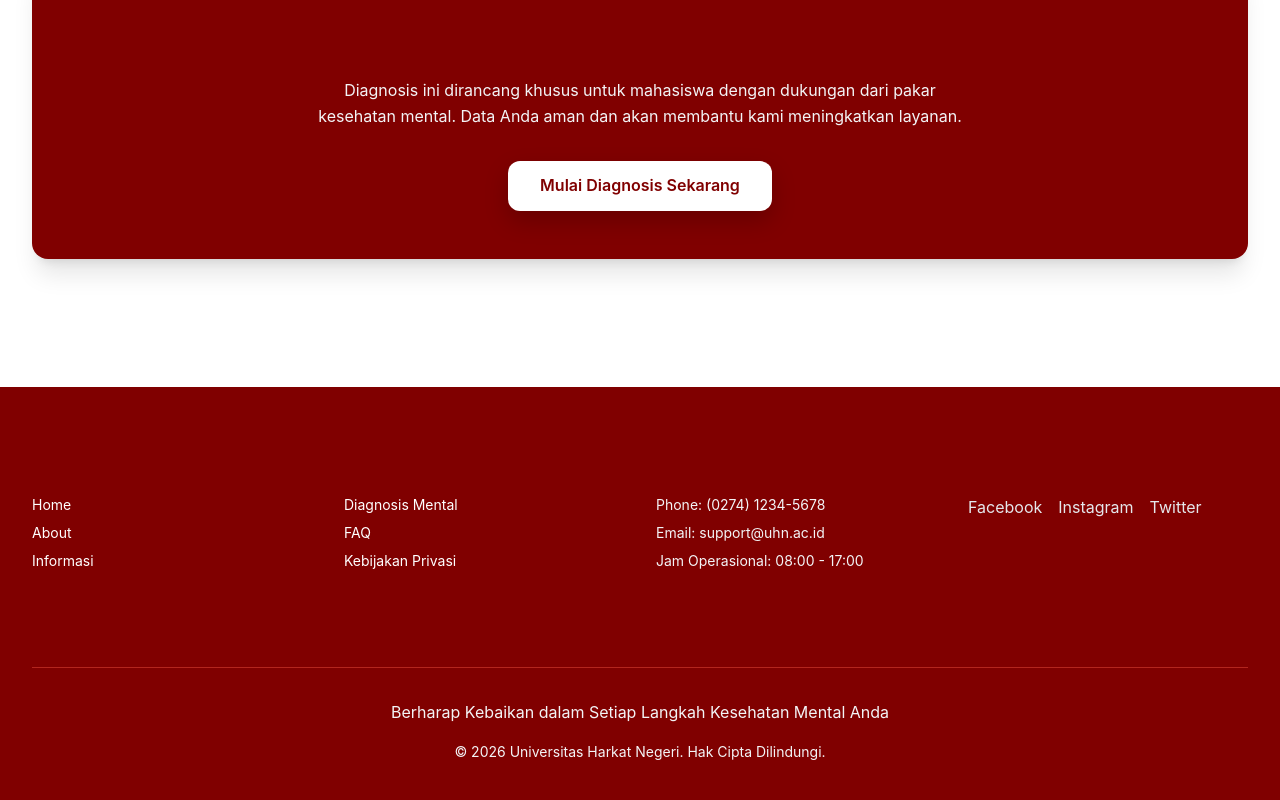
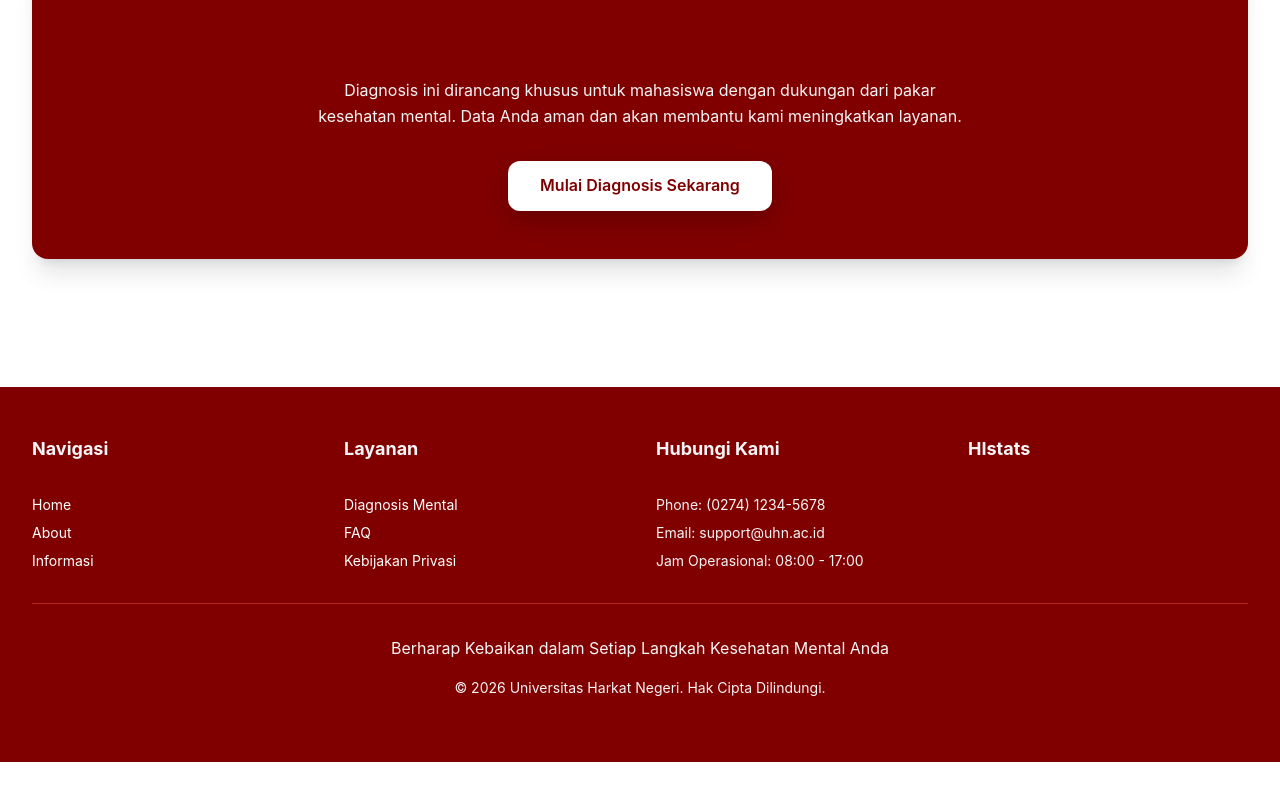
Before and after one commit to Tamaaa21/expert-system-mental-health, a Next.js app: page / in a window 1280 px wide. Shown: the part 1453-2253 px from the top of the page. After the commit the page ends 2215 px from the top, so only its background shows below. Built offline with nearby package versions, Linux system fonts and the light colour scheme.

Commit message:
update footer

```diff
--- a/app/globals.css
+++ b/app/globals.css
@@ -101,10 +101,7 @@ a {
   transition: color 0.3s ease;
 }
 
-a:hover {
-  color: var(--color-maroon);
-  text-decoration: underline;
-}
+
 
 /* ===========================
    Buttons
@@ -127,21 +124,9 @@ a:hover {
   color: var(--color-white);
 }
 
-.btn-primary:hover {
-  background-color: var(--color-maroon-dark);
-  transform: translateY(-2px);
-  box-shadow: 0 4px 12px rgba(128, 0, 0, 0.3);
-}
-
 .btn-secondary {
   background-color: var(--color-red-primary);
   color: var(--color-white);
-}
-
-.btn-secondary:hover {
-  background-color: var(--color-red-bright);
-  transform: translateY(-2px);
-  box-shadow: 0 4px 12px rgba(196, 30, 58, 0.3);
 }
 
 .btn-outline {
@@ -150,20 +135,10 @@ a:hover {
   border: 2px solid var(--color-maroon);
 }
 
-.btn-outline:hover {
-  background-color: var(--color-maroon);
-  color: var(--color-white);
-}
-
 .btn-light {
   background-color: var(--color-off-white);
   color: var(--color-maroon);
   border: 1px solid var(--color-light-gray);
-}
-
-.btn-light:hover {
-  background-color: var(--color-light-gray);
-  border-color: var(--color-maroon);
 }
 
 .btn:disabled {
--- a/components/Footer.tsx
+++ b/components/Footer.tsx
@@ -9,47 +9,47 @@ export function Footer() {
       <div className="max-w-7xl mx-auto px-4 sm:px-6 lg:px-8">
         <div className="grid grid-cols-1 md:grid-cols-4 gap-8 mb-8">
           <div>
-            <h4 className="font-bold text-lg mb-4">Navigasi</h4>
+            <h4 className="font-bold text-lg mb-4  text-gray-100">Navigasi</h4>
             <ul className="space-y-2 text-gray-100 text-sm">
               <li>
-                <Link href="/" className="text-white transition-colors">
+                <Link href="/" className="text-white">
                   Home
                 </Link>
               </li>
               <li>
-                <Link href="/about" className="text-white transition-colors">
+                <Link href="/about" className="text-white ">
                   About
                 </Link>
               </li>
               <li>
-                <Link href="/informasi" className="text-white transition-colors">
+                <Link href="/informasi" className="text-white ">
                   Informasi
                 </Link>
               </li>
             </ul>
           </div>
           <div>
-            <h4 className="font-bold text-lg mb-4">Layanan</h4>
+            <h4 className="font-bold text-lg mb-4  text-gray-100">Layanan</h4>
             <ul className="space-y-2 text-gray-100 text-sm">
               <li>
-                <Link href="/diagnosis" className="text-white transition-colors">
+                <Link href="/diagnosis" className="text-white ">
                   Diagnosis Mental
                 </Link>
               </li>
               <li>
-                <a href="#" className="text-white transition-colors">
+                <a href="#" className="text-white">
                   FAQ
                 </a>
               </li>
               <li>
-                <a href="#" className="text-white transition-colors">
+                <a href="#" className="text-white ">
                   Kebijakan Privasi
                 </a>
               </li>
             </ul>
           </div>
           <div>
-            <h4 className="font-bold text-lg mb-4">Hubungi Kami</h4>
+            <h4 className="font-bold text-lg mb-4  text-gray-100">Hubungi Kami</h4>
             <ul className="space-y-2 text-gray-100 text-sm">
               <li>Phone: (0274) 1234-5678</li>
               <li>Email: support@uhn.ac.id</li>
@@ -57,22 +57,13 @@ export function Footer() {
             </ul>
           </div>
           <div>
-            <h4 className="font-bold text-lg mb-4">Ikuti Kami</h4>
+            <h4 className="font-bold text-lg mb-4  text-gray-100">HIstats</h4>
             <div className="flex gap-4">
-              <a href="#" className="text-gray-200 transition-colors">
-                Facebook
-              </a>
-              <a href="#" className="text-gray-200 transition-colors">
-                Instagram
-              </a>
-              <a href="#" className="text-gray-200 transition-colors">
-                Twitter
-              </a>
+
+    <div id="histats_counter"></div>
             </div>
           </div>
-            <div className="mt-4 flex justify-center">
-    <div id="histats_counter"></div>
-  </div>
+
         </div>
 
         <div className="border-t border-maroon-700 pt-8 text-center">
```
